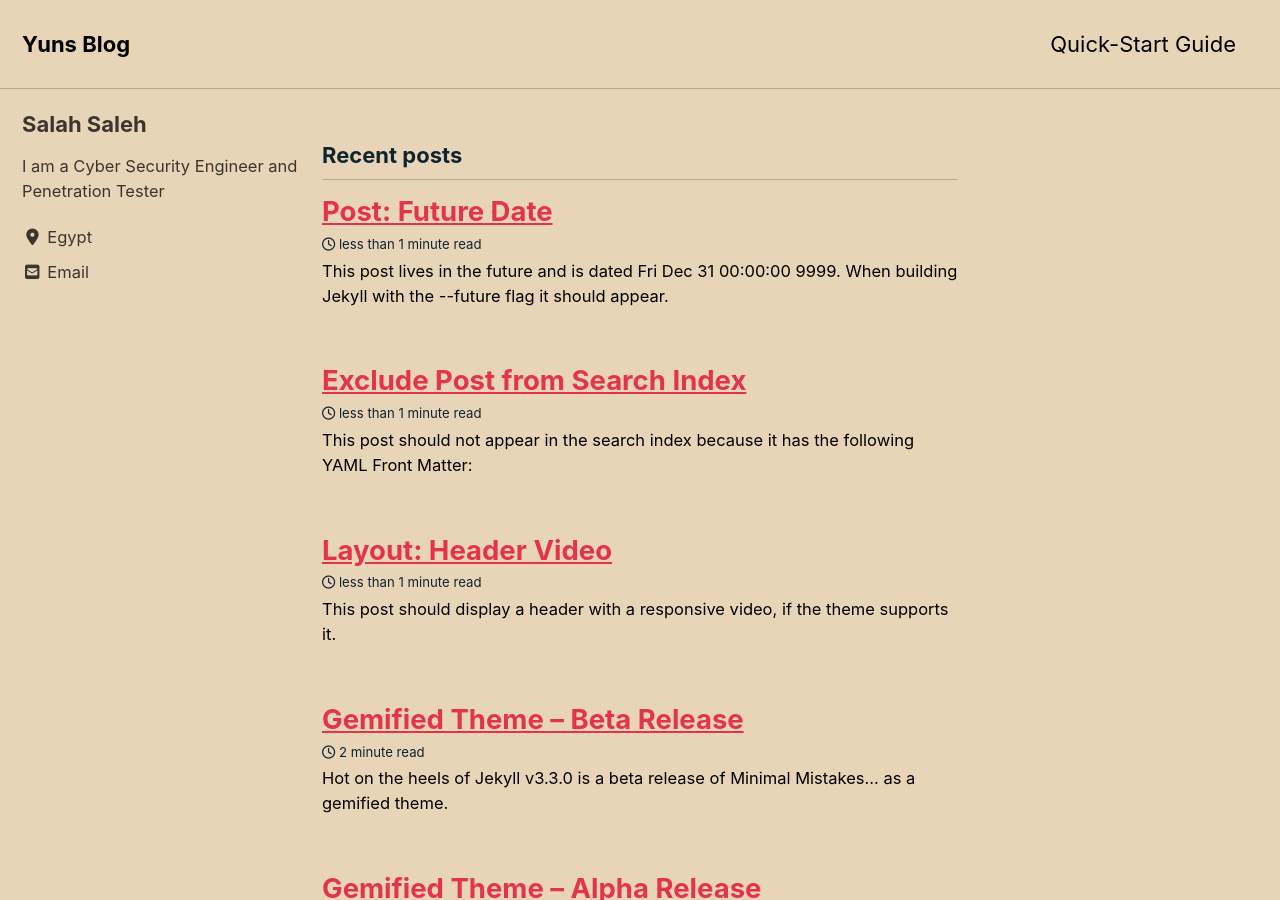
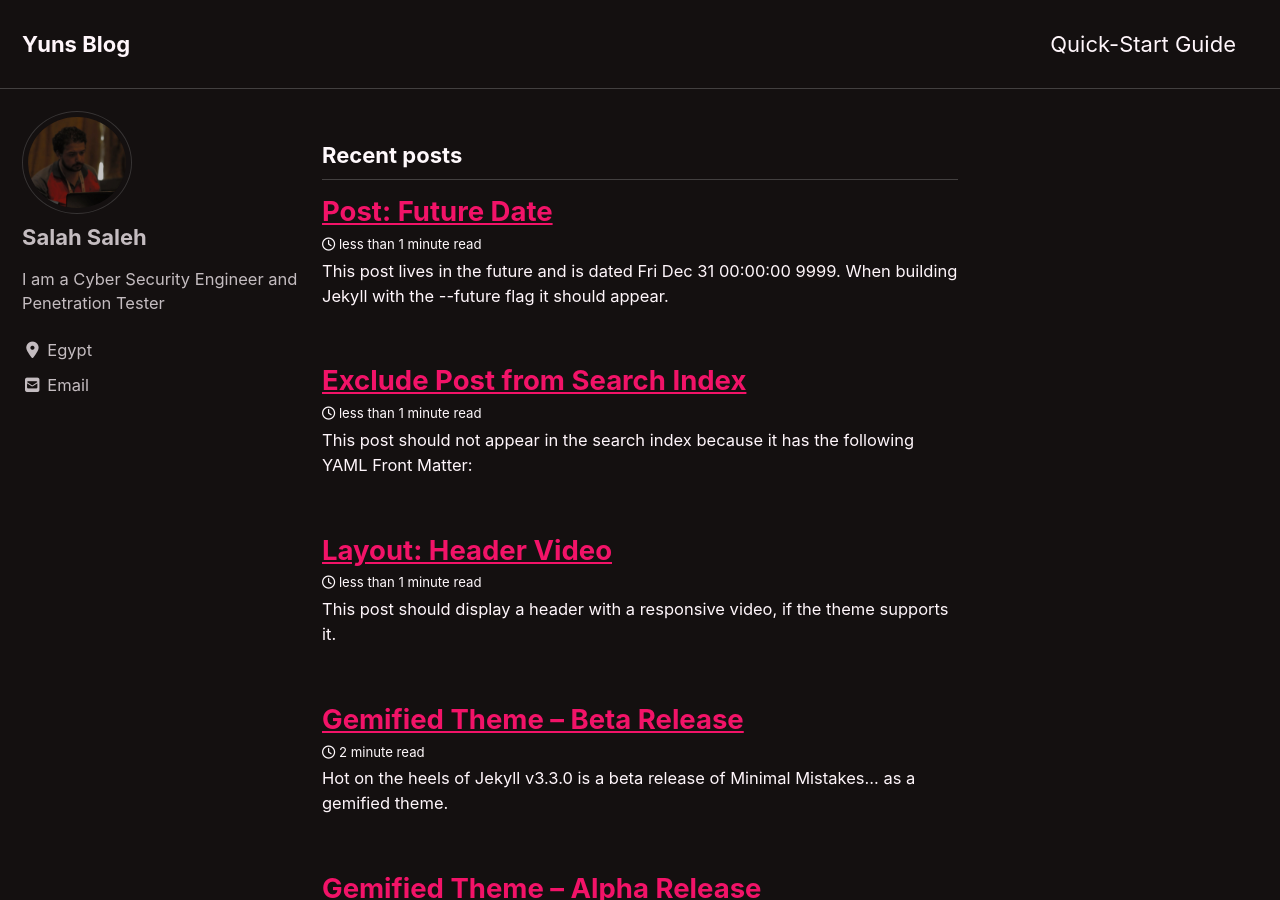
Before and after one commit to SalahMSaleh/SalahMSaleh.github.io, a Jekyll site: the page built from index.html, in a window 1280 px wide and 900 px high. Built offline with Jekyll 4.4.1, drawn with Linux system fonts in a browser that asks for light colours; cached includes are drawn as plain includes; nearby versions of some CDN libraries; the list of posts is cut into pages by our own code.

Commit message:
Update _config.yml

```diff
--- a/_config.yml
+++ b/_config.yml
@@ -12,7 +12,7 @@
 
 # theme                  : "minimal-mistakes-jekyll"
 # remote_theme           : "mmistakes/minimal-mistakes"
-minimal_mistakes_skin    : "sunrise" # "air", "aqua", "contrast", "dark", "dirt", "neon", "mint", "plum", "sunrise"
+minimal_mistakes_skin    : "neon" # "air", "aqua", "contrast", "dark", "dirt", "neon", "mint", "plum", "sunrise"
 
 # Site Settings
 locale                   : "en-US"
@@ -108,7 +108,7 @@
 # Site Author
 author:
   name             : "Salah Saleh"
-  avatar           : #"/assets/images/bio-photo.jpg"
+  avatar           : "/assets/images/bio-photo.jpg"
   bio              : "I am a Cyber Security Engineer and Penetration Tester"
   location         : "Egypt"
   email            : "salahsaleh1712@gmail.com"
```
